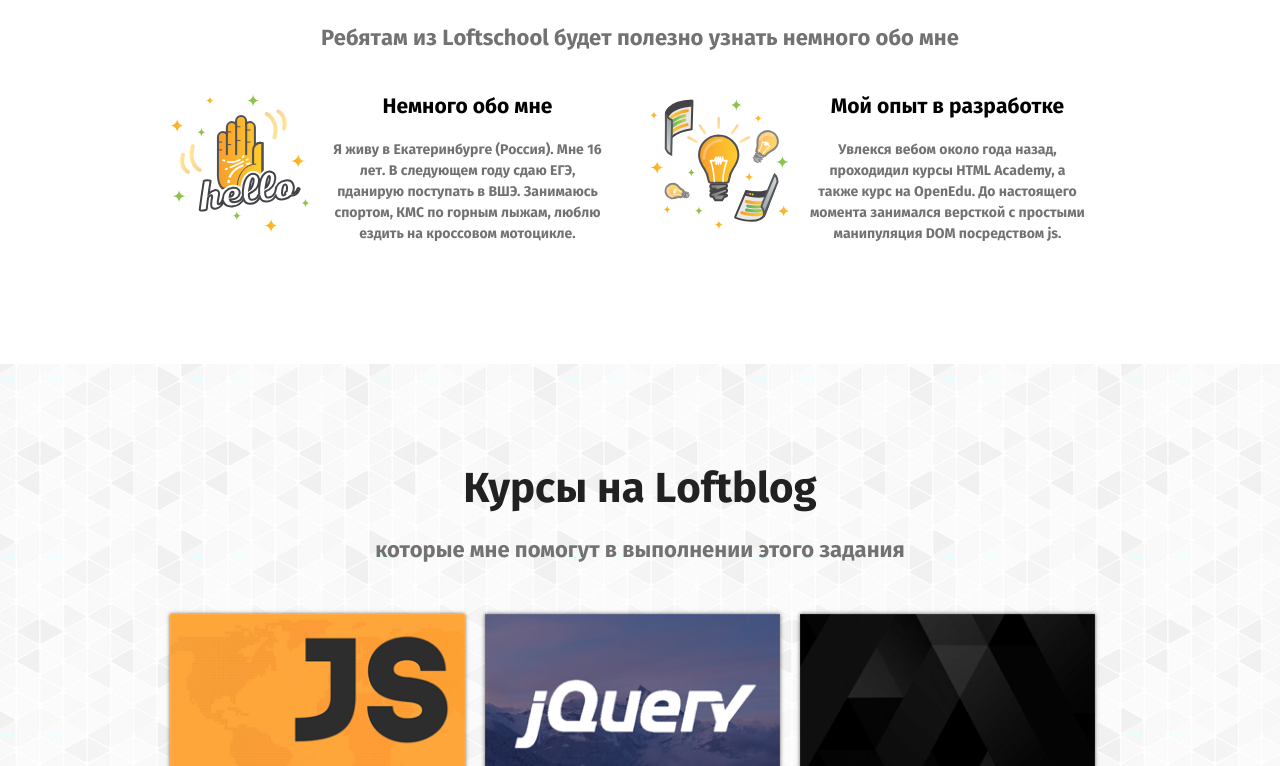
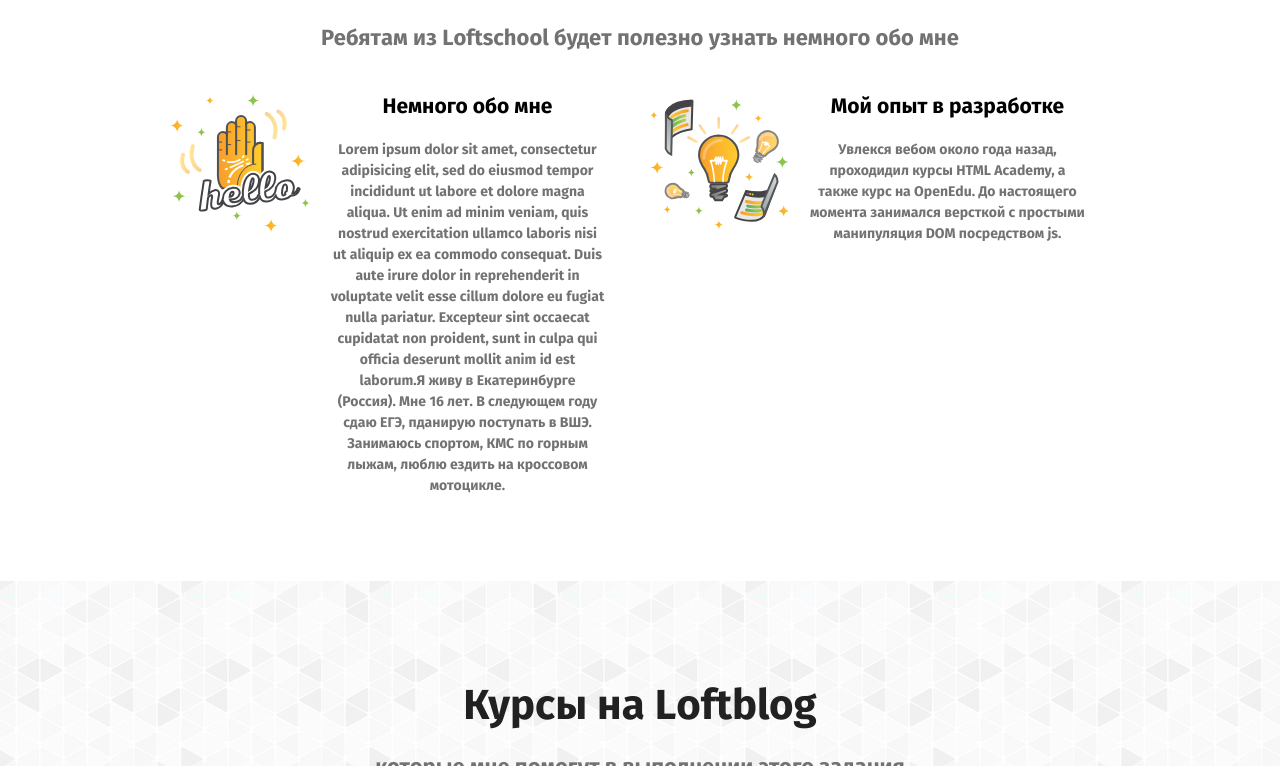
Before and after one commit to ElijahFront/TestProject, a plain HTML site: page index.html in a window 1280 px wide. Shown: the part 234-1000 px from the top of the page. Drawn offline with Linux system fonts and the light colour scheme.

Commit message:
Changed student info to flex, adding extra text doesn't crash the page

```diff
--- a/index.html
+++ b/index.html
@@ -32,7 +32,7 @@
         <div class="info about-me">
           <div class="text-info">
             <h4>Немного обо мне</h4>
-            <p>Я живу в Екатеринбурге (Россия). Мне 16 лет. В следующем году сдаю ЕГЭ, пданирую поступать в ВШЭ. Занимаюсь спортом, КМС по горным лыжам, люблю ездить на кроссовом мотоцикле.</p>
+            <p>Lorem ipsum dolor sit amet, consectetur adipisicing elit, sed do eiusmod tempor incididunt ut labore et dolore magna aliqua. Ut enim ad minim veniam, quis nostrud exercitation ullamco laboris nisi ut aliquip ex ea commodo consequat. Duis aute irure dolor in reprehenderit in voluptate velit esse cillum dolore eu fugiat nulla pariatur. Excepteur sint occaecat cupidatat non proident, sunt in culpa qui officia deserunt mollit anim id est laborum.Я живу в Екатеринбурге (Россия). Мне 16 лет. В следующем году сдаю ЕГЭ, пданирую поступать в ВШЭ. Занимаюсь спортом, КМС по горным лыжам, люблю ездить на кроссовом мотоцикле.</p>
           </div>
 
           <div class="picture"></div>
--- a/style.css
+++ b/style.css
@@ -122,27 +122,26 @@ border-radius: 50%;
 }
 .info{
   width: 460px;
-  height: 100%;
-  float: left;
+  height: auto;
   margin-right: 20px;
-  position: relative;
+  display: flex;
 }
 .experience{
   margin-right: 0;
 }
 .info-wrapper{
-  clear: both;
-  content: '';
-  display: table;
-  height: 200px;
+  display: flex;
+  justify-content: space-between;
+  height: auto;
+  min-height: 200px;
   margin-top: 42px;
 }
 .info .text-info{
-  position: absolute;
-  left: 160px;
+order: 1;
   /* Base text style */
 width: 275px;
-height: 164px;
+height: auto;
+min-height: 164px;
 font-family: FiraSans;
 
 
@@ -160,9 +159,7 @@ color: #727272;
   margin-bottom: 18px;
 }
 .info .picture{
-  position: absolute;
-  top: 0;
-  left: 0;
+  order: 0;
   width: 140px;
   height: 140px;
   margin-right: 20px;
@@ -242,12 +239,18 @@ line-height: 21px;
   height: 245px;
   background-size: contain;
 }
+.passed .img:after{
+  content: '';
+  display: block;
+  height: 2px;
+  border: 1px solid #8cc34b;
+}
 .js .img{
   background: url()
 }
 .passed .text{
   padding-top: 25px;
-  border-top: 3px solid transparent;
+/*  border-top: 3px solid transparent; */
   padding: 0 10px;
   margin-bottom: 10px;
 }
@@ -255,8 +258,11 @@ line-height: 21px;
   color:green;
 
 }
-.passed:hover .text{
-    border-top: 3px solid green;
+.passed:hover .img{
+    border-bottom: 3px solid green;
+}
+.passed .img{
+  border-bottom: 3px solid transparent;
 }
 label, input{
   display: inline-block;
```
